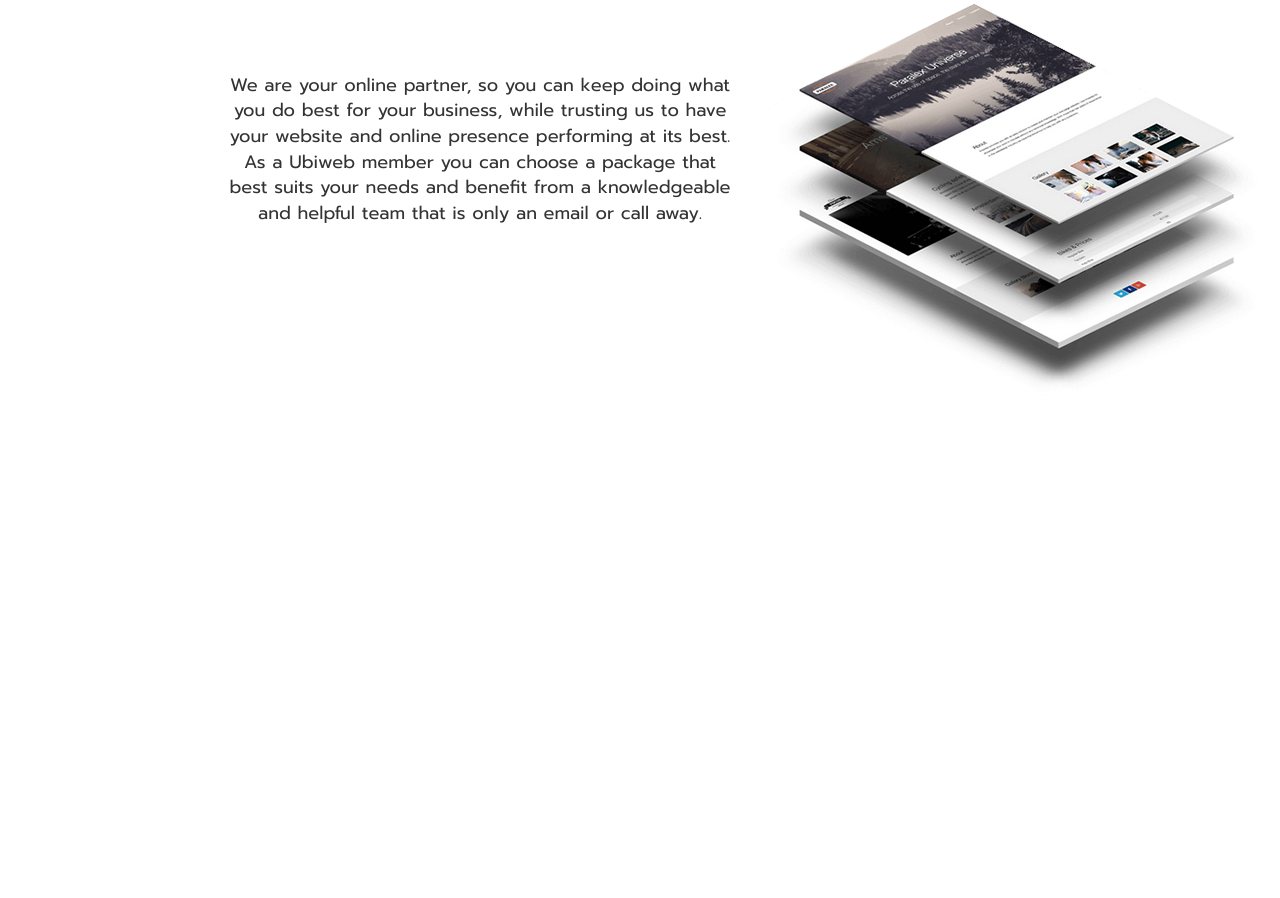
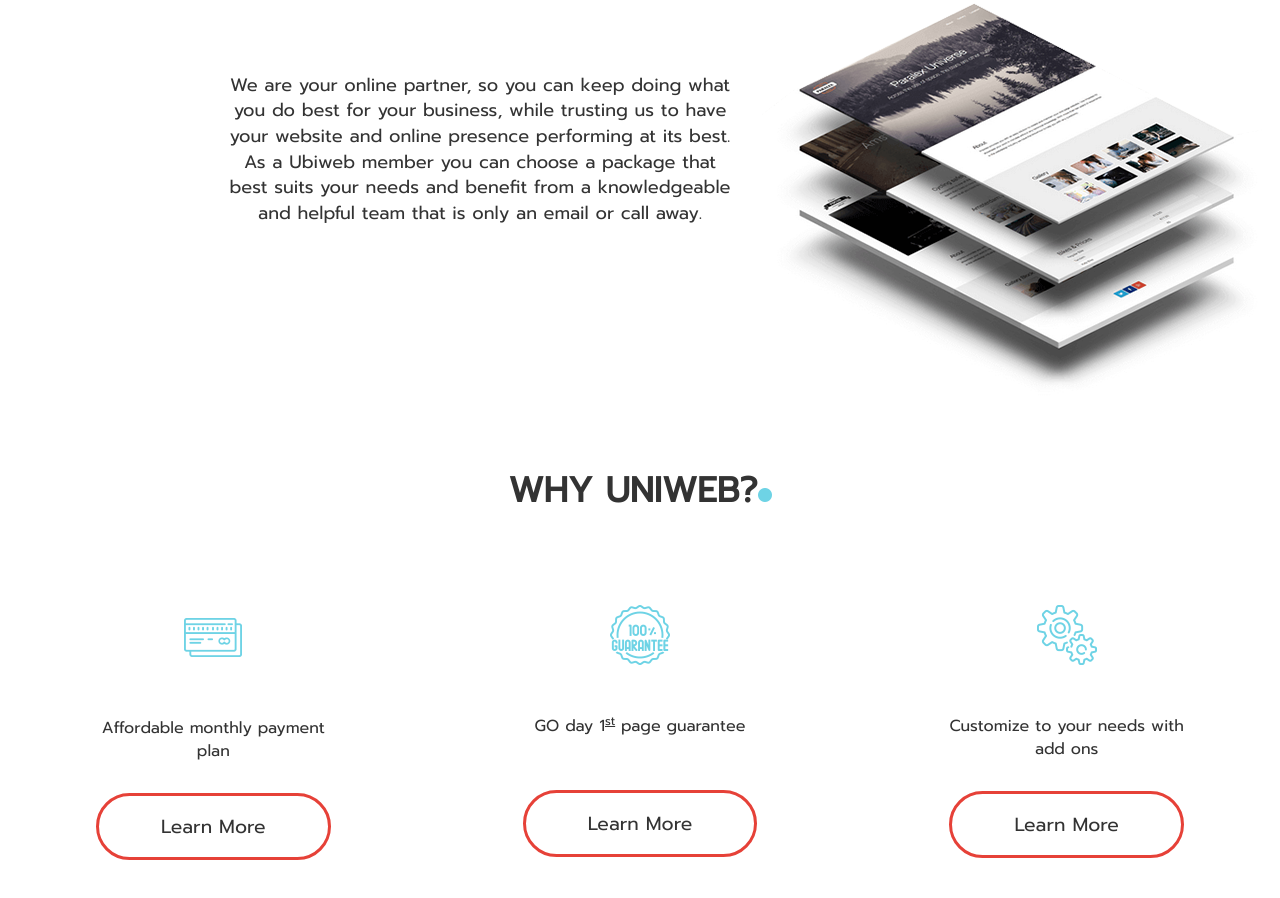
Before and after one commit to murkymao/landing4, a plain HTML site: page index.html in a window 1280 px wide. Shown: the part 834-1732 px from the top of the page. Drawn offline with nearby package versions, Linux system fonts and the light colour scheme.

Commit message:
add .icons

```diff
--- a/assets/css/style.css
+++ b/assets/css/style.css
@@ -7,7 +7,8 @@
     box-sizing: border-box;
 }
 
-h1  {
+h1 {
+    font-family: "Prompt", sans-serif;
     font-size: 35px;
     font-weight: 600;
 }
@@ -71,7 +72,39 @@ h1::after {
 }
 
 .text-middle {
-    font-family: "Prompt",sans-serif;
+    font-family: "Prompt", sans-serif;
     font-size: 18px;
     margin-top: 70px;
 }
+
+/*.col-lg-offset-5 {*/
+    /*margin-left: 37.666667%;*/
+/*}*/
+
+.icons {
+    margin-top: 85px;
+    font-family: "Prompt", sans-serif;
+    font-size: 16px;
+}
+
+.icons .btn-lg {
+    border: 3px solid #e64138;
+    border-radius: 100px;
+    background-color: #ffffff;
+    padding: 18px 62px;
+    font-size: 19px;
+}
+
+.icons .btn-lg:hover {
+    border: 3px solid #e64138;
+    background-color: #e64138;
+    color: #ffffff;
+}
+
+.icons img {
+    margin-bottom: 50px;
+}
+
+.icons p {
+    margin-bottom: 30px;
+}
--- a/index.html
+++ b/index.html
@@ -40,7 +40,27 @@
             that best suits your needs and benefit from a knowledgeable and helpful team that is only an email or call
             away.
         </div>
-        <div class="col-lg-3"><img class="layer73" src="assets/img/Layer73.png" alt=""></div>
+        <div class="col-lg-3"><img src="assets/img/Layer73.png" alt=""></div>
+        <div class="col-lg-12 text-center">
+            <h1>WHY UNIWEB?</h1>
+        </div>
+        <div class="col-lg-4 icons" style="padding-top: 13px;">
+            <img src="assets/img/card.png" alt="">
+            <p style="padding-top: 10px;">Affordable monthly payment <br>
+            plan</p>
+            <button class="btn-lg">Learn More</button>
+        </div>
+        <div class="col-lg-4 icons">
+            <img src="assets/img/guarantee.png" alt="">
+            <p>GO day 1<sup><u>st</u></sup> page guarantee</p>
+            <button class="btn-lg" style="margin-top: 22px;">Learn More</button>
+        </div>
+        <div class="col-lg-4 icons">
+            <img src="assets/img/gear.png" alt="">
+            <p>Customize to your needs with <br>
+                add ons</p>
+            <button class="btn-lg">Learn More</button>
+        </div>
     </div>
 </div>
 
```
Also changed, not shown: assets/img/card.png (added), assets/img/gear.png (added), assets/img/guarantee.png (added).
